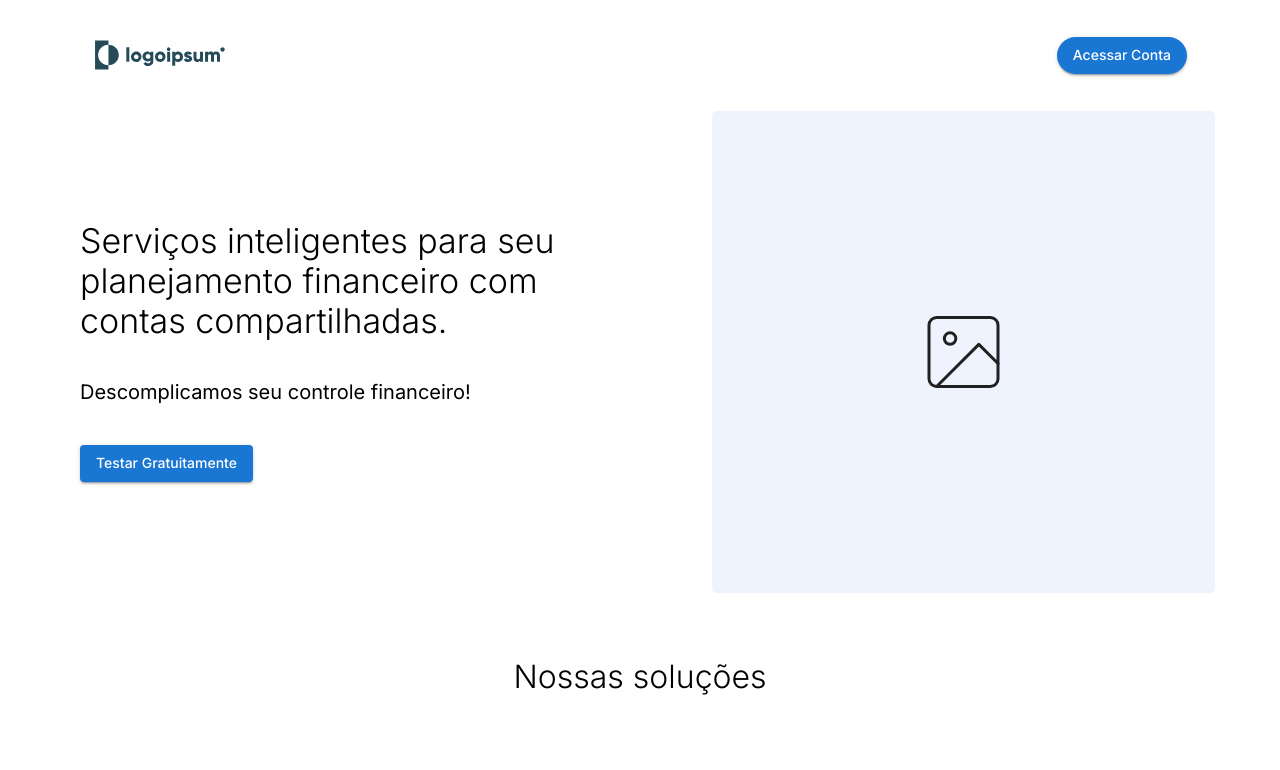
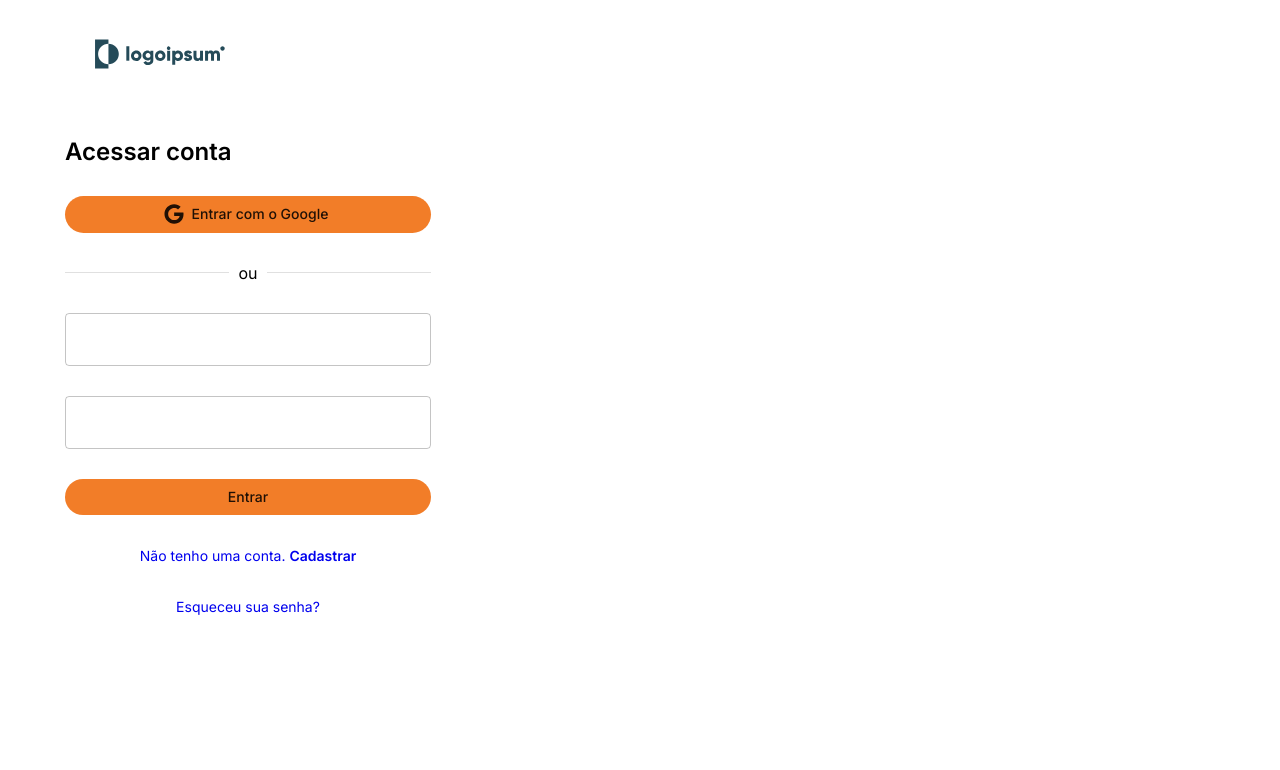
Before and after one commit to olirodrigues/bootcamp-gama-01, a React (Vite) app in the folder Web/: page /login in a window 1280 px wide. Shown: the top 770 px of the page. Built offline with nearby package versions, Linux system fonts and the light colour scheme.

Commit message:
Feature/page login (#3)
* Add: React Router

* Modificado estilos globais

* Adicionado props no header

* Criado página de loguin

```diff
--- a/Web/package.json
+++ b/Web/package.json
@@ -10,10 +10,12 @@
   "dependencies": {
     "@emotion/react": "^11.9.0",
     "@emotion/styled": "^11.8.1",
-    "@mui/material": "^5.8.0",
+    "@mui/lab": "^5.0.0-alpha.83",
+    "@mui/material": "^5.8.1",
     "react": "^18.0.0",
     "react-dom": "^18.0.0",
-    "react-icons": "^4.3.1"
+    "react-icons": "^4.3.1",
+    "react-router-dom": "^6.3.0"
   },
   "devDependencies": {
     "@types/react": "^18.0.0",
--- a/Web/src/App.tsx
+++ b/Web/src/App.tsx
@@ -1,8 +1,10 @@
 import React from "react";
 import { GlobalStyles, Theme } from "./assets/styles/Global";
+import { Routes, Route } from "react-router-dom";
 
 import { Global } from "@emotion/react";
 import Home from "./pages/Home";
+import Login from "./pages/Login";
 import { ThemeProvider } from "@mui/material";
 
 function App() {
@@ -10,7 +12,10 @@ function App() {
     <>
       <Global styles={GlobalStyles} />
       <ThemeProvider theme={Theme}>
-        <Home />
+        <Routes>
+          <Route path='/' element={<Home />} />
+          <Route path='/login' element={<Login />} />
+        </Routes>
       </ThemeProvider>
     </>
   );
--- a/Web/src/assets/styles/Global.ts
+++ b/Web/src/assets/styles/Global.ts
@@ -1,7 +1,6 @@
-import React from "react";
-
 import { css } from "@emotion/react";
 import { createTheme } from "@mui/material";
+import type {} from "@mui/lab/themeAugmentation";
 
 export const GlobalStyles = css`
   * {
@@ -20,7 +19,35 @@ export const GlobalStyles = css`
   }
 `;
 
-export const Theme = createTheme({
+declare module "@mui/material/styles" {
+  interface TypographyVariants {
+    bold: React.CSSProperties;
+  }
+  interface TypographyVariantsOptions {
+    bold?: React.CSSProperties;
+  }
+}
+declare module "@mui/material/Typography" {
+  interface TypographyPropsVariantOverrides {
+    bold: true;
+  }
+}
+declare module "@mui/material/Button" {
+  interface ButtonPropsVariantOverrides {
+    border: true;
+  }
+
+  interface ButtonPropsColorOverrides {
+    a: true;
+  }
+}
+
+const theme = createTheme({
+  palette: {
+    primary: {
+      main: "#F27D28",
+    },
+  },
   typography: {
     fontFamily: ["Inter"].join(","),
     h1: {
@@ -41,7 +68,32 @@ export const Theme = createTheme({
       fontWeight: 400,
     },
     body1: {
-      fontSize: 12,
+      fontSize: 14,
+    },
+    bold: {
+      fontWeight: 600,
     },
   },
 });
+
+export const Theme = createTheme(theme, {
+  components: {
+    MuiButton: {
+      defaultProps: {
+        style: {
+          textTransform: "none",
+        },
+      },
+      variants: [
+        {
+          props: { variant: "border", color: "a" },
+          style: {
+            borderRadius: 50,
+            backgroundColor: theme.palette.primary.main,
+            color: theme.palette.getContrastText(theme.palette.primary.main),
+          },
+        },
+      ],
+    },
+  },
+});
--- a/Web/src/pages/Home/components/Header/Header.style.tsx
+++ b/Web/src/components/Header/Header.style.tsx
@@ -14,5 +14,4 @@ export const ContainerHeader = styled.div`
 
 export const Button = styled(ButtonMUI)`
   border-radius: 24px;
-  text-transform: capitalize;
 `;
--- /dev/null
+++ b/Web/src/components/Header/index.tsx
@@ -0,0 +1,25 @@
+import { Button, ContainerHeader } from "./Header.style";
+
+import Logo from "../../assets/images/logo.svg";
+import { Link } from "react-router-dom";
+
+interface HeaderProps {
+  HiddenBotao: boolean;
+}
+
+export const Header = ({ HiddenBotao = false }: HeaderProps) => {
+  return (
+    <ContainerHeader>
+      <img className='logo' src={Logo} alt='' />
+      {!HiddenBotao && (
+        <Link to='/login'>
+          <Button variant='contained'>Acessar conta</Button>
+        </Link>
+      )}
+    </ContainerHeader>
+  );
+};
+
+Header.defaultProps = {
+  HiddenBotao: false,
+};
--- a/Web/src/main.tsx
+++ b/Web/src/main.tsx
@@ -1,9 +1,12 @@
 import React from "react";
 import ReactDOM from "react-dom/client";
 import App from "./App";
+import { BrowserRouter } from "react-router-dom";
 
 ReactDOM.createRoot(document.getElementById("root")!).render(
   <React.StrictMode>
-    <App />
+    <BrowserRouter>
+      <App />
+    </BrowserRouter>
   </React.StrictMode>
 );
--- a/Web/src/pages/Home/components/Header/index.tsx
+++ /dev/null
@@ -1,12 +0,0 @@
-import { Button, ContainerHeader } from "./Header.style";
-
-import Logo from "../../../../assets/images/logo.svg";
-
-export default function Header() {
-  return (
-    <ContainerHeader>
-      <img className='logo' src={Logo} alt='' />
-      <Button variant='contained'>Acessar conta</Button>
-    </ContainerHeader>
-  );
-}
--- a/Web/src/pages/Home/index.tsx
+++ b/Web/src/pages/Home/index.tsx
@@ -3,8 +3,8 @@ import React from "react";
 import { ContainerHome } from "./Home.style";
 
 import Footer from "./components/Footer";
-import Header from "./components/Header";
 import MainContent from "./components/MainContent";
+import { Header } from "../../components/Header";
 
 export default function Home() {
   return (
--- /dev/null
+++ b/Web/src/pages/Login/Login.style.tsx
@@ -0,0 +1,17 @@
+import styled from "@emotion/styled";
+
+export const Container = styled.div`
+  display: flex;
+  flex-direction: column;
+  width: 366px;
+  gap: 30px;
+  margin-inline: 65px;
+`;
+
+export const LoginGoogle = styled.div``;
+
+export const FormContainer = styled.form`
+  display: flex;
+  flex-direction: column;
+  gap: 30px;
+`;
--- /dev/null
+++ b/Web/src/pages/Login/index.tsx
@@ -0,0 +1,37 @@
+import { Button, Divider, TextField, Typography } from "@mui/material";
+import { FaGoogle } from "react-icons/fa";
+import { Link } from "react-router-dom";
+import { Header } from "../../components/Header";
+import { Container, FormContainer, LoginGoogle } from "./Login.style";
+
+export default function Login() {
+  return (
+    <Container>
+      <Header HiddenBotao={true} />
+      <Typography variant='h3'>Acessar conta</Typography>
+      <LoginGoogle>
+        <Button variant='border' color='a' fullWidth startIcon={<FaGoogle />}>
+          Entrar com o Google
+        </Button>
+      </LoginGoogle>
+      <Divider>ou</Divider>
+      <FormContainer>
+        <TextField variant='outlined'></TextField>
+        <TextField variant='outlined'></TextField>
+        <Button variant='border' color='a'>
+          Entrar
+        </Button>
+      </FormContainer>
+      <Link to='/cadastro'>
+        <Typography variant='body1' align='center'>
+          Não tenho uma conta. <Typography variant='bold'>Cadastrar</Typography>
+        </Typography>
+      </Link>
+      <a href='/login'>
+        <Typography variant='body1' align='center'>
+          Esqueceu sua senha?
+        </Typography>
+      </a>
+    </Container>
+  );
+}
```
Also changed, not shown: 1 other file (tests, documents, lock files or other folders).
